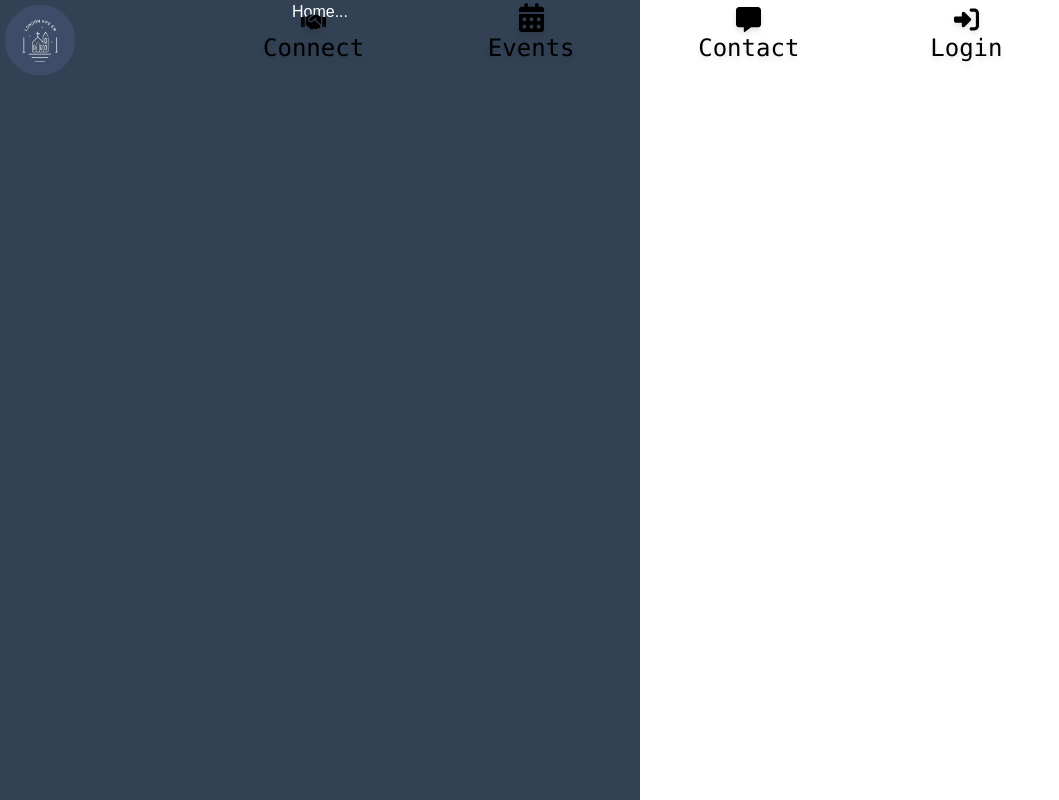
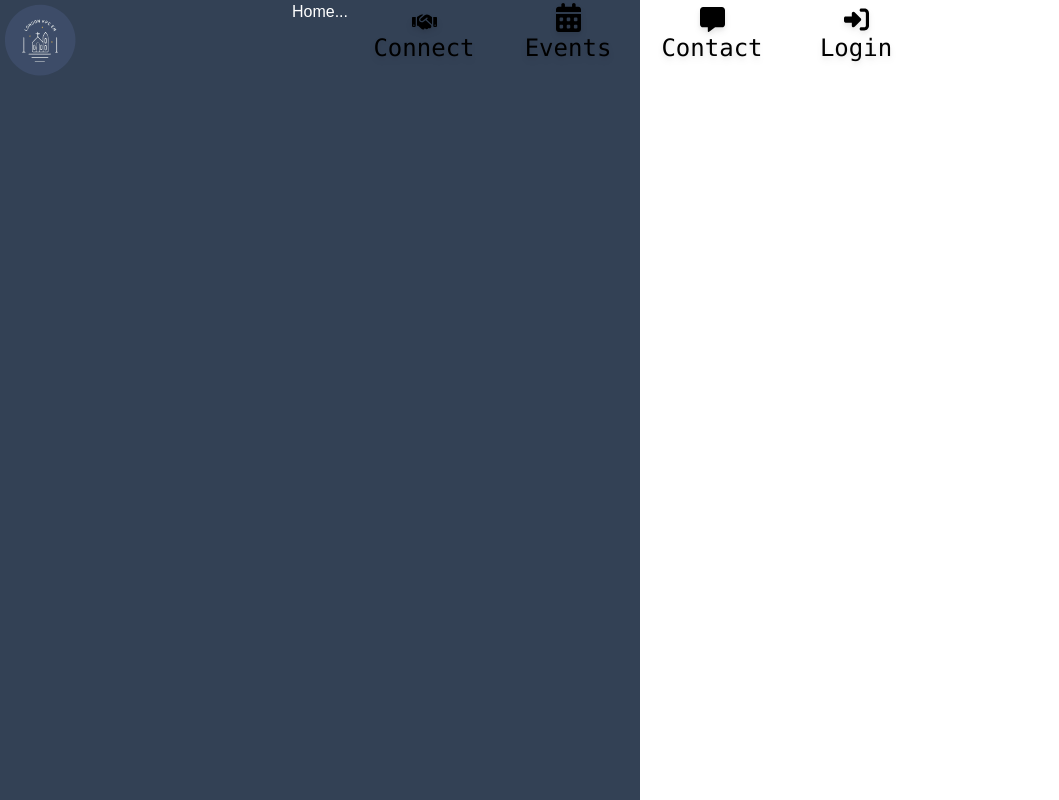
Before and after one commit to LondonKPC/lkpc-frontend, a Next.js app: page /home in a window 1280 px wide. Shown: the top 800 px of the page, without its empty margins (0-1059 px from the left). Built offline with nearby package versions, Linux system fonts and the light colour scheme.

Commit message:
Updated navbar/sidebar spacing

```diff
--- a/components/navbar/NavBar.css
+++ b/components/navbar/NavBar.css
@@ -7,8 +7,8 @@
 }
 
 .nav-container {
-    @apply h-full w-full absolute right-0 items-end text-white
-    bg-transparent drop-shadow-md justify-end sm:justify-evenly sm:w-3/4 sm:relative sm:flex;
+    @apply h-full w-full absolute right-0 items-end text-white space-x-4
+    bg-transparent drop-shadow-md justify-end sm:justify-center sm:w-3/4 sm:relative sm:flex;
 }
 
 .navbar-link {
--- a/components/sidebar/SideBar.css
+++ b/components/sidebar/SideBar.css
@@ -1,7 +1,7 @@
 .sidebar-link {
-    @apply w-full h-32 flex-col text-white hover:text-indigo-200 flex items-center justify-center px-6 text-2xl font-mono;
+    @apply w-full flex-col text-white hover:text-indigo-200 flex items-center justify-center px-6 text-2xl font-mono;
 }
 
 .link {
-    @apply flex flex-col items-center justify-center
+    @apply w-full flex flex-col items-center justify-center
 }
--- a/components/sidebar/SideBar.tsx
+++ b/components/sidebar/SideBar.tsx
@@ -36,7 +36,7 @@ const SideBar: React.FC<MobileMenuProps> = ({ isMenuOpen, handleOpenMenu }): Rea
                     height={30}
                 />
             </div>
-            <nav className="w-full h-full flex flex-col items-center my-4">
+            <nav className="w-full h-full flex flex-col items-center my-4 space-y-8">
                 <div className="sidebar-link">
                     <Link href={routeDefinitions.connect} className="link">
                         <Image
```
